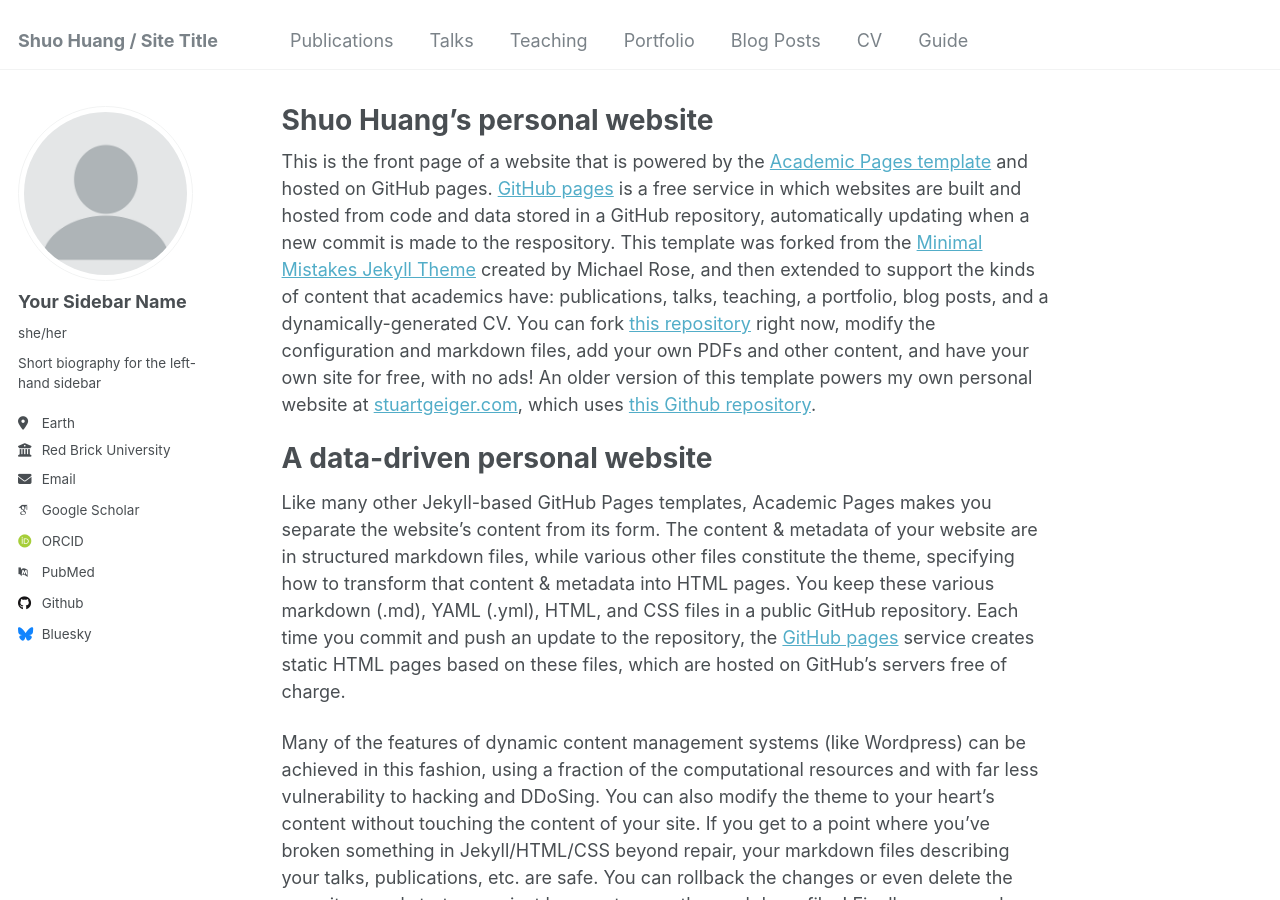
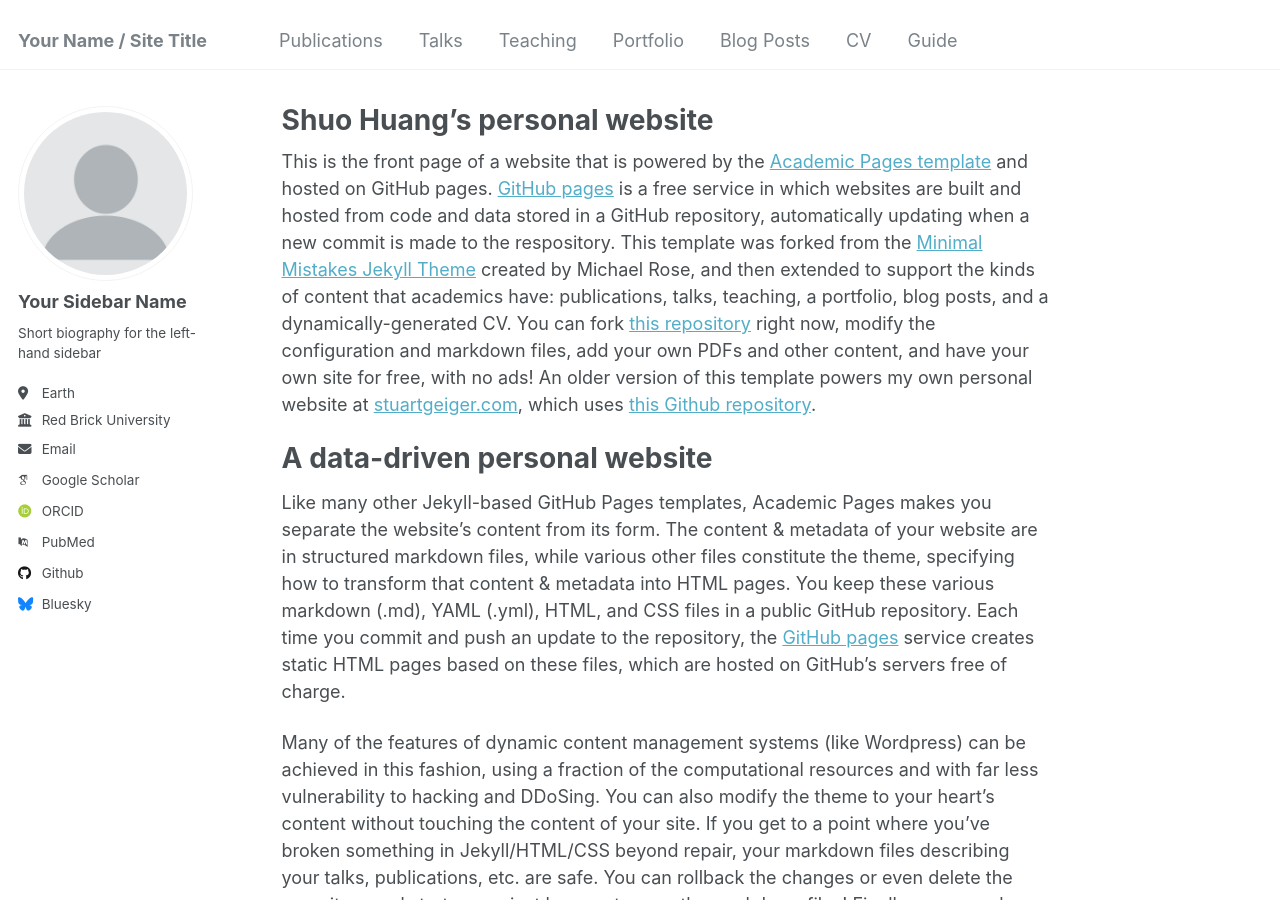
Before and after one commit to shuoh1/shuohuang.github.io, a Jekyll site: the page built from _pages/about.md, in a window 1280 px wide and 900 px high. Built offline with Jekyll 4.4.1, drawn with Linux system fonts in a browser that asks for light colours; some web fonts are replaced.

Commit message:
Update _config.yml

```diff
--- a/_config.yml
+++ b/_config.yml
@@ -7,12 +7,13 @@
 # server process.
 
 # Basic Site Settings
+# Basic Site Settings
 locale                   : "en-US"
-title                    : "Shuo Huang / Site Title"
+title                    : "Your Name / Site Title"
 title_separator          : "-"
 name                     : &name "Your Name"
 description              : &description "personal description"
-url                      : https://shuohuang.github.io # the base hostname & protocol for your site e.g. "https://mmistakes.github.io"
+url                      : https://academicpages.github.io # the base hostname & protocol for your site e.g. "https://mmistakes.github.io"
 baseurl                  : "" # the subpath of your site, e.g. "/blog"
 repository               : "academicpages/academicpages.github.io"
 
@@ -23,13 +24,12 @@ author:
   # Biographic information
   avatar           : "profile.png"
   name             : "Your Sidebar Name"
-  pronouns         : "she/her"
+  pronouns         : # example: "she/her"
   bio              : "Short biography for the left-hand sidebar"
   location         : "Earth"
   employer         : "Red Brick University"
   uri              : # URL
   email            : "none@example.org"
-
   # Academic websites
   arxiv            : # URL - Update with the correct link to your profile
   googlescholar    : "https://scholar.google.com/citations?user=PS_CX0AAAAAJ"
```
